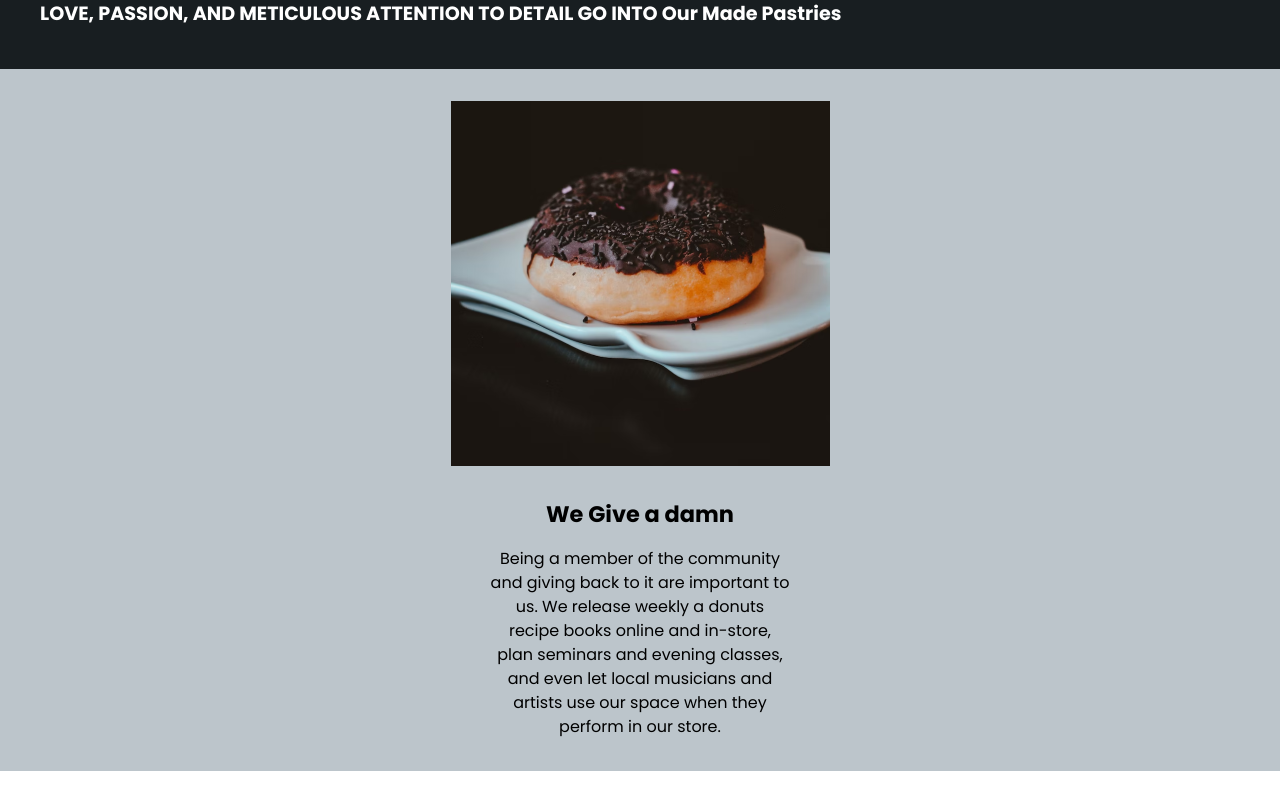
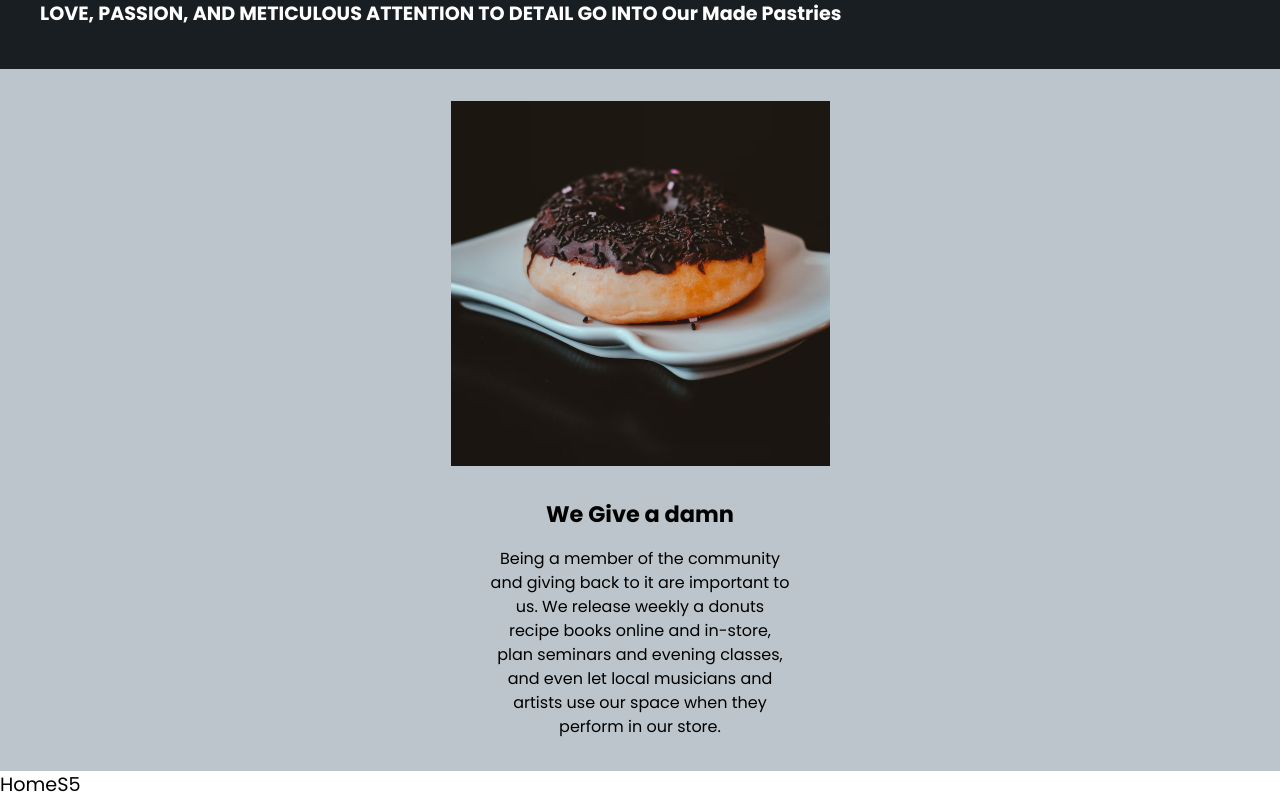
Before and after one commit to aa-Aliane/Donuts, a React (Vite) app: page / in a window 1280 px wide. Shown: the part 1197-1997 px from the top of the page. Before the commit the page ends 1968 px from the top, so only its background shows below. Built offline with nearby package versions, Linux system fonts and the light colour scheme.

Commit message:
Add HomeS5.jsx

```diff
--- /dev/null
+++ b/src/components/HomeS5.jsx
@@ -0,0 +1,7 @@
+import React from 'react'
+
+export const HomeS5 = () => {
+  return (
+    <div>HomeS5</div>
+  )
+}
--- a/src/pages/Home.jsx
+++ b/src/pages/Home.jsx
@@ -3,6 +3,7 @@ import HomeS1 from "../components/HomeS1";
 import HomeS2 from "../components/HomeS2";
 import { HomeS3 } from "../components/HomeS3";
 import { HomeS4 } from "../components/HomeS4";
+import { HomeS5 } from "../components/HomeS5";
 
 const Home = () => {
   return (
@@ -15,6 +16,7 @@ const Home = () => {
       <HomeS2 />
       <HomeS3 />
       <HomeS4 />
+      <HomeS5 />
     </div>
   );
 };
```
